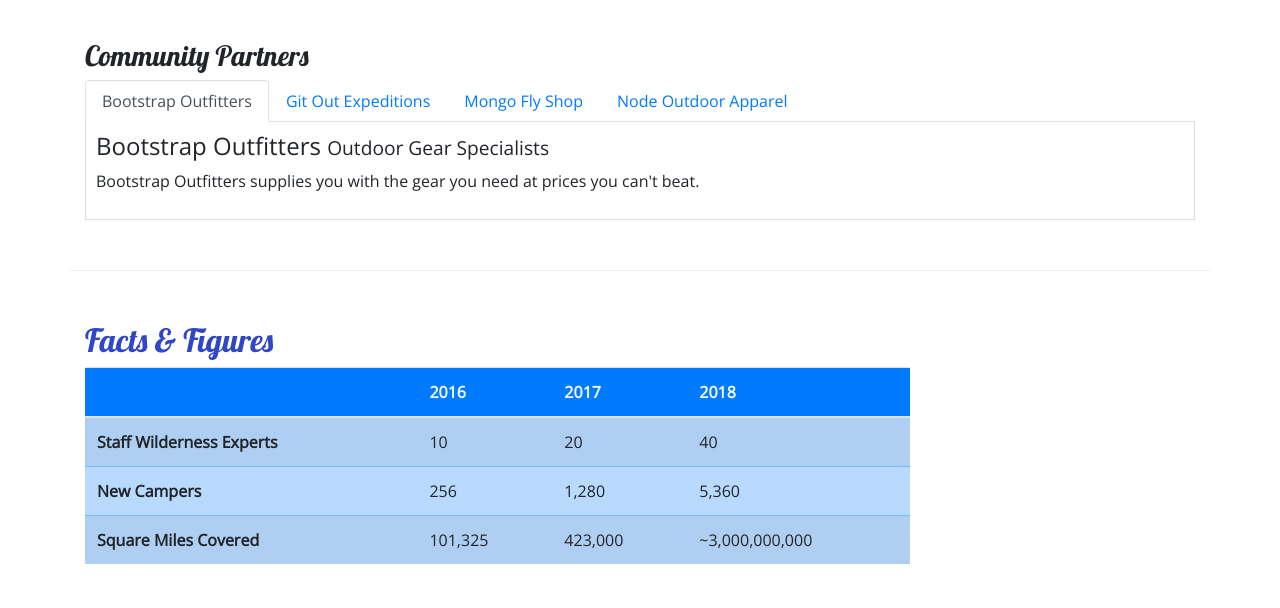
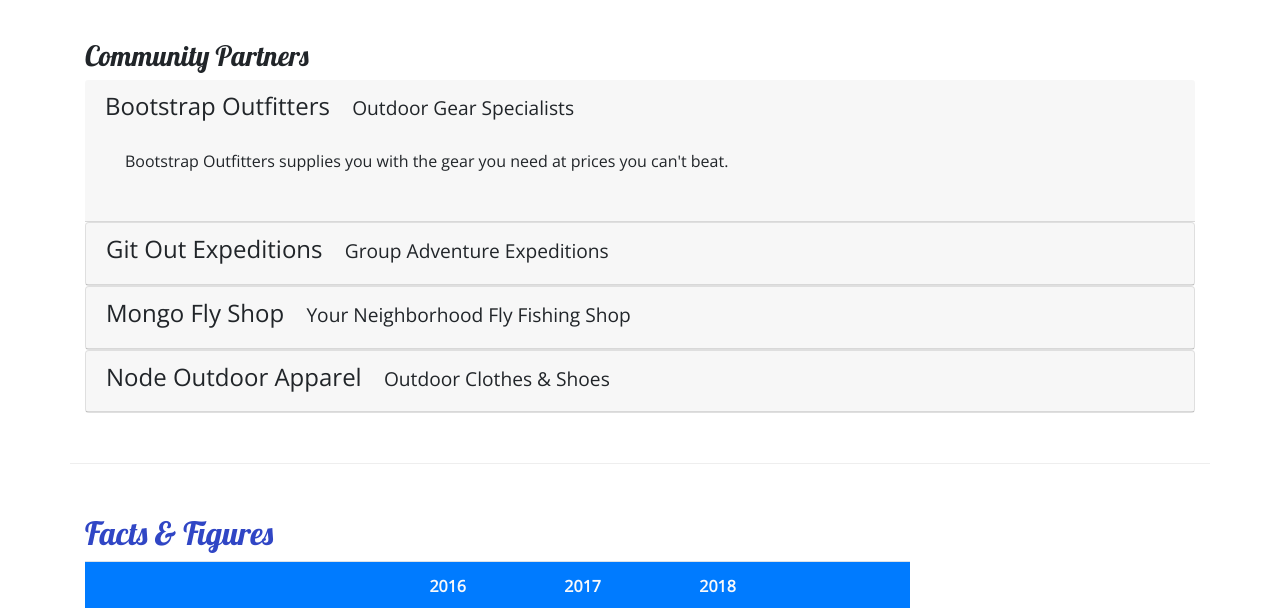
Before and after one commit to noskadon/bootstrap_practice, a website: page aboutus.html in a window 1280 px wide. Shown: the part 1041-1649 px from the top of the page. Drawn offline with nearby package versions, Linux system fonts and the light colour scheme.

Commit message:
Remove tabs, add accordion

```diff
--- a/aboutus.html
+++ b/aboutus.html
@@ -148,73 +148,92 @@
 			<div class="row row-content">
 				<div class="col-12">
 					<h3>Community Partners</h3>
-					<ul class="nav nav-tabs">
-						<li class="nav-item">
-							<a
-								class="nav-link active"
-								href="#bootstrap"
-								role="tab"
-								data-toggle="tab"
-								>Bootstrap Outfitters</a
+
+					<div id="accordion">
+						<div role="tab" class="card-header">
+							<h4>
+								<a data-toggle="collapse" data-target="#bootstrap">
+									Bootstrap Outfitters
+									<small>Outdoor Gear Specialists</small></a
 								>
-						</li>
-						<li class="nav-item">
-							<a class="nav-link" href="#git" role="tab" data-toggle="tab"
-								>Git Out Expeditions</a
+							</h4>
+							<div
+								class="collapse show"
+								id="bootstrap"
+								data-parent="#accordion"
 							>
-						</li>
-						<li class="nav-item">
-							<a class="nav-link" href="#mongo" role="tab" data-toggle="tab"
-								>Mongo Fly Shop</a
-							>
-						</li>
-						<li class="nav-item">
-							<a class="nav-link" href="#node" role="tab" data-toggle="tab"
-								>Node Outdoor Apparel</a
-							>
-						</li>
-					</ul>
-					<div class="tab-content">
-						<div
-							role="tabpanel"
-							class="tab-pane fade show active"
-							id="bootstrap"
-						>
-							<h4>
-								Bootstrap Outfitters <small>Outdoor Gear Specialists</small>
-							</h4>
+								<div class="card-body">
 									<p class="d-none d-sm-block">
 										Bootstrap Outfitters supplies you with the gear you need at
 										prices you can't beat.
 									</p>
 								</div>
-						<div role="tabpanel" class="tab-pane fade" id="git">
+							</div>
+						</div>
+						<div class="card">
+							<div role="tab" class="card-header">
 								<h4>
-								Git Out Expeditions <small>Group Adventure Expeditions</small>
+									<a
+										class="collapsed"
+										data-toggle="collapse"
+										data-target="#git"
+									>
+										Git Out Expeditions
+										<small>Group Adventure Expeditions</small>
+									</a>
 								</h4>
+								<div class="collapse" id="git" data-parent="#accordion">
+									<div class="card-body">
 										<p class="d-none d-sm-block">
-								Join Git Out Expeditions to explore new horizons with a group of
-								other adventurers!
+											Join Git Out Expeditions to explore new horizons with a
+											group of other adventurers!
 										</p>
 									</div>
-						<div role="tabpanel" class="tab-pane fade" id="mongo">
+								</div>
+							</div>
+						</div>
+						<div class="card">
+							<div role="tab" class="card-header">
 								<h4>
+									<a
+										class="collapsed"
+										data-toggle="collapse"
+										data-target="#mongo"
+									>
 										Mongo Fly Shop
-								<small>Your Neighborhood Fly Fishing Shop.</small>
+										<small>Your Neighborhood Fly Fishing Shop</small>
+									</a>
 								</h4>
+								<div class="collapse" id="mongo" data-parent="#accordion">
+									<div class="card-body">
 										<p class="d-none d-sm-block">
-								Need a new fishing pole, a tacklebox, or flies of all kinds?
-								Stop by Mongo Fly Shop.
+											Need a new fishing pole, a tacklebox, or flies of all
+											kinds? Stop by Mongo Fly Shop.
 										</p>
 									</div>
-						<div role="tabpanel" class="tab-pane fade" id="node">
+								</div>
+							</div>
+						</div>
+						<div class="card">
+							<div role="tab" class="card-header">
 								<h4>
+									<a
+										class="collapsed"
+										data-toggle="collapse"
+										data-target="#node"
+									>
 										Node Outdoor Apparel <small>Outdoor Clothes & Shoes</small>
+									</a>
 								</h4>
+								<div class="collapse" id="node" data-parent="#accordion">
+									<div class="card-body">
 										<p class="d-none d-sm-block">
-								From polar fleeces to swimsuits, hiking boots to waders, a visit
-								to Node will be sure to get you covered.
+											From polar fleeces to swimsuits, hiking boots to waders, a
+											visit to Node will be sure to get you covered.
 										</p>
+									</div>
+								</div>
+							</div>
 						</div>
 					</div>
 				</div>
--- a/css/styles.css
+++ b/css/styles.css
@@ -41,8 +41,12 @@
 	margin: 0;
 }
 
-.tab-content {
-	border: 1px solid #ddd;
-	border-top: none;
-	padding: 10px;
+a,
+a:hover {
+	color: inherit;
+	text-decoration: none;
 }
+
+small {
+	padding-left: 1rem;
+}
```
Lines whose indentation alone changed are shown as unchanged.
